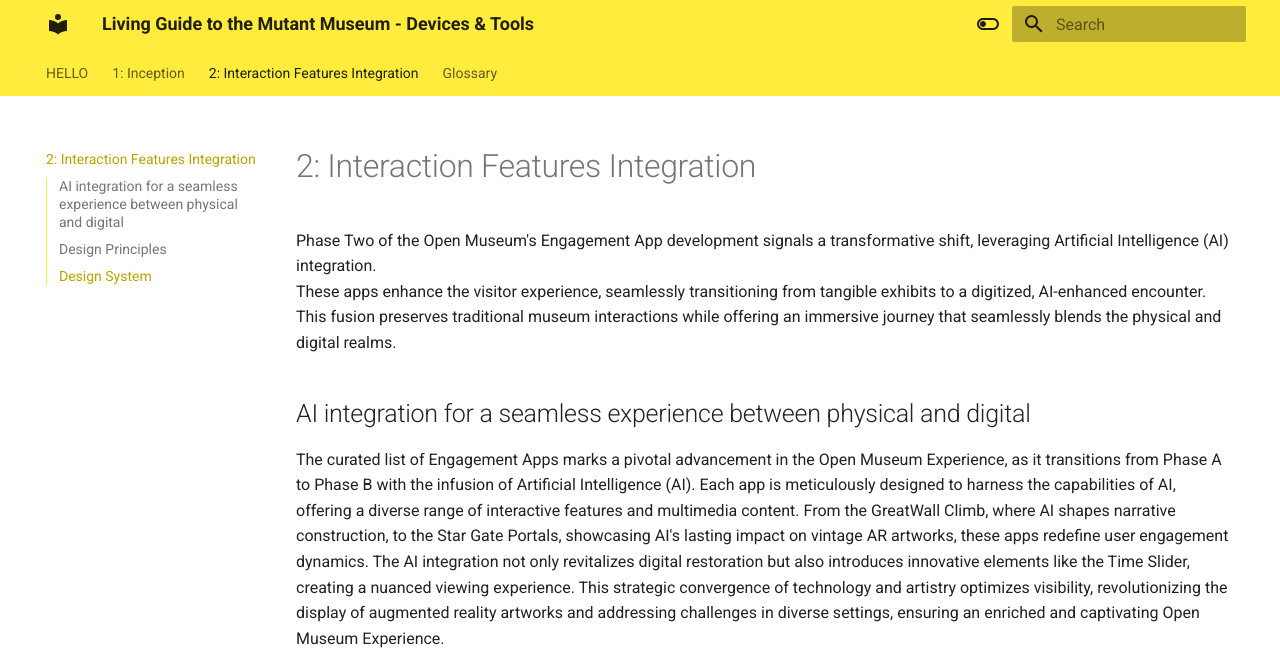
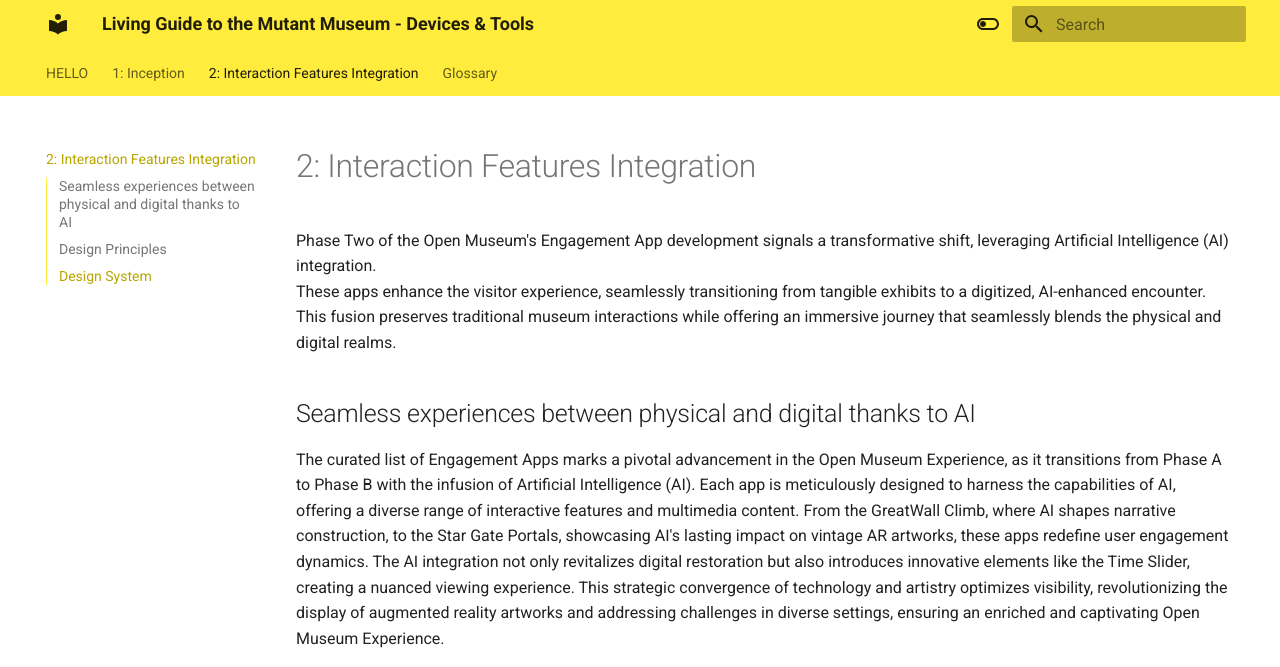
Before and after one commit to OSMDevTest/OSM, an MkDocs documentation site: the page built from docs/2_Participation.md, in a window 1280 px wide and 1346 px high. Shown: the top 667 px of the window. Built offline with MkDocs 1.6.1 and Material for MkDocs 9.7.7, drawn with Linux system fonts in a browser that asks for light colours; grey boxes are pictures that could not be loaded.

Commit message:
Update 2_Participation.md

```diff
--- a/docs/2_Participation.md
+++ b/docs/2_Participation.md
@@ -3,8 +3,10 @@
 Phase Two of the Open Museum's Engagement App development signals a transformative shift, leveraging Artificial Intelligence (AI) integration. <br>
 These apps enhance the visitor experience, seamlessly transitioning from tangible exhibits to a digitized, AI-enhanced encounter. This fusion preserves traditional museum interactions while offering an immersive journey that seamlessly blends the physical and digital realms.
 
-## AI integration for a seamless experience between physical and digital
+## Seamless experiences between physical and digital thanks to AI
 The curated list of Engagement Apps marks a pivotal advancement in the Open Museum Experience, as it transitions from Phase A to Phase B with the infusion of Artificial Intelligence (AI). Each app is meticulously designed to harness the capabilities of AI, offering a diverse range of interactive features and multimedia content. From the GreatWall Climb, where AI shapes narrative construction, to the Star Gate Portals, showcasing AI's lasting impact on vintage AR artworks, these apps redefine user engagement dynamics. The AI integration not only revitalizes digital restoration but also introduces innovative elements like the Time Slider, creating a nuanced viewing experience. This strategic convergence of technology and artistry optimizes visibility, revolutionizing the display of augmented reality artworks and addressing challenges in diverse settings, ensuring an enriched and captivating Open Museum Experience.
+
+<iframe width="768" height="432" src="https://miro.com/app/live-embed/uXjVNfq63fI=/?moveToViewport=-1738,-349,3166,1449&embedId=462060507715" frameborder="0" scrolling="no" allow="fullscreen; clipboard-read; clipboard-write" allowfullscreen></iframe>
 
 ## Design Principles
 
```
